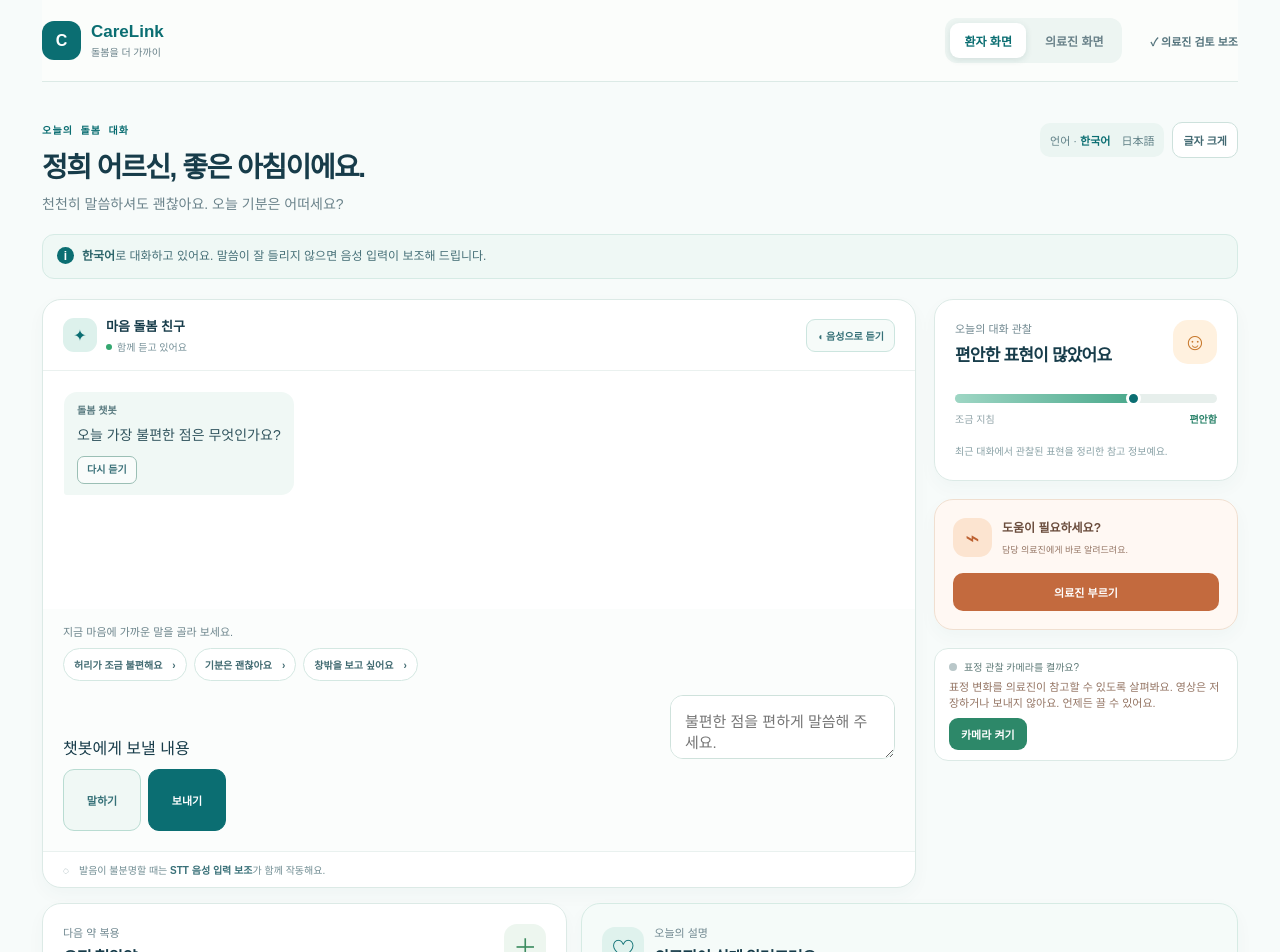
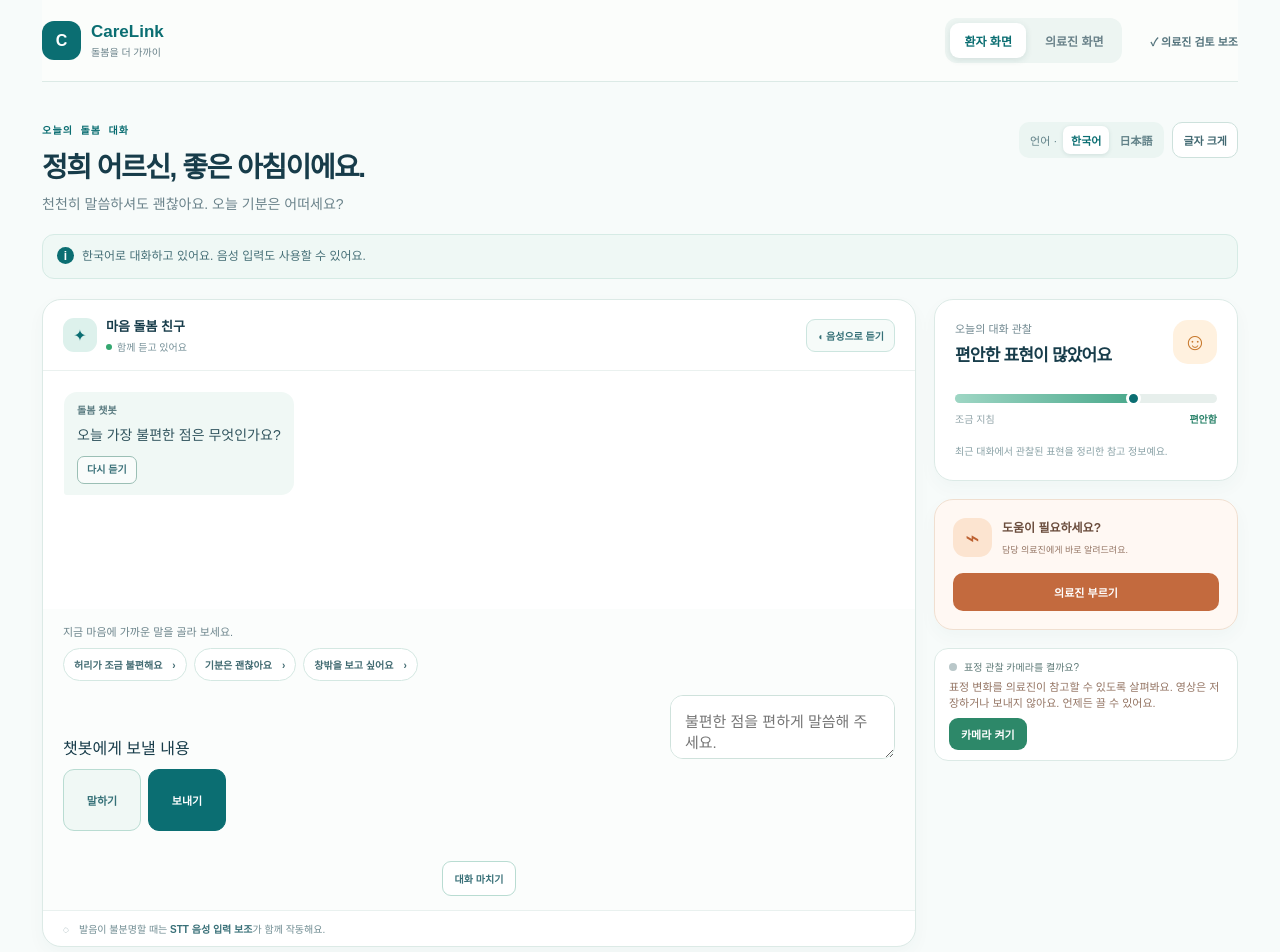
Before and after one commit to MunChaerin/biohealth-global-matching, a Next.js app: page /patient in a window 1280 px wide. Shown: the top 952 px of the page. Built offline with nearby package versions, Linux system fonts and the light colour scheme; no server answers.

Commit message:
✨ feat(chatbot): 대화 종료와 언어 선택 흐름 추가

```diff
--- a/components/patient/ChatInput.tsx
+++ b/components/patient/ChatInput.tsx
@@ -12,6 +12,7 @@ interface ChatInputProps {
   speechError: string | null;
   onStartListening: (onTranscript: (text: string) => void) => void;
   onStopListening: () => void;
+  placeholder?: string;
 }
 
 export function ChatInput({
@@ -23,6 +24,7 @@ export function ChatInput({
   speechError,
   onStartListening,
   onStopListening,
+  placeholder = "불편한 점을 편하게 말씀해 주세요.",
 }: ChatInputProps) {
   const [text, setText] = useState("");
 
@@ -57,7 +59,7 @@ export function ChatInput({
         value={text}
         onChange={(event) => setText(event.target.value)}
         onKeyDown={handleKeyDown}
-        placeholder={disabled ? "의료진 연결 안내를 확인해 주세요." : "불편한 점을 편하게 말씀해 주세요."}
+        placeholder={disabled ? "의료진 연결 안내를 확인해 주세요." : placeholder}
         rows={2}
         disabled={disabled || isLoading}
       />
--- a/components/patient/PatientChat.tsx
+++ b/components/patient/PatientChat.tsx
@@ -8,16 +8,22 @@ import { ChatMessage } from "./ChatMessage";
 import { SafetyNotice } from "./SafetyNotice";
 import { usePatientChat } from "./usePatientChat";
 import { useSpeech } from "./useSpeech";
+import type { ChatLanguage } from "../../lib/chatbot/types";
 import styles from "./patient-chat.module.css";
 
 const quickReplies = ["허리가 조금 불편해요", "기분은 괜찮아요", "창밖을 보고 싶어요"];
 
 export function PatientChat() {
-  const { context, error, isLoading, safetyHold, sendMessage } = usePatientChat();
+  const { context, error, isComplete, isLoading, safetyHold, finishSession, sendMessage, setLanguage } = usePatientChat();
   const speech = useSpeech();
   const endRef = useRef<HTMLDivElement>(null);
   const [isCalling, setIsCalling] = useState(false);
   const [medicationTaken, setMedicationTaken] = useState(false);
+  const language = context.language ?? "ko";
+  const isJapanese = language === "ja";
+  const copy = isJapanese
+    ? { kicker: "今日のケア対話", title: "ジョンヒさん、おはようございます。", subtitle: "ゆっくりお話しください。今日のお気持ちはいかがですか？", notice: "日本語でお話ししています。音声入力も使えます。", assistant: "こころのケア友だち", listening: "一緒に聞いています", quick: "今の気持ちに近い言葉を選んでください。", finish: "会話を終える", soap: "SOAP下書きを作成しました", soapHelp: "医療スタッフが確認して最終判断します。", placeholder: "つらいことをゆっくり話してください。" }
+    : { kicker: "오늘의 돌봄 대화", title: "정희 어르신, 좋은 아침이에요.", subtitle: "천천히 말씀하셔도 괜찮아요. 오늘 기분은 어떠세요?", notice: "한국어로 대화하고 있어요. 음성 입력도 사용할 수 있어요.", assistant: "마음 돌봄 친구", listening: "함께 듣고 있어요", quick: "지금 마음에 가까운 말을 골라 보세요.", finish: "대화 마치기", soap: "SOAP 초안을 작성했어요", soapHelp: "의료진이 확인한 뒤 최종 판단합니다.", placeholder: "불편한 점을 편하게 말씀해 주세요." };
 
   useEffect(() => {
     endRef.current?.scrollIntoView({ behavior: "smooth", block: "nearest" });
@@ -38,22 +44,24 @@ export function PatientChat() {
       </header>
 
       <section className={styles.patientWelcome}>
-        <div><p className={styles.sectionKicker}>오늘의 돌봄 대화</p><h1>정희 어르신, 좋은 아침이에요.</h1><p>천천히 말씀하셔도 괜찮아요. 오늘 기분은 어떠세요?</p></div>
-        <div className={styles.patientTools}><span className={styles.languageSwitch}>언어 · <b>한국어</b>　日本語</span><button type="button">글자 크게</button></div>
+        <div><p className={styles.sectionKicker}>{copy.kicker}</p><h1>{copy.title}</h1><p>{copy.subtitle}</p></div>
+        <div className={styles.patientTools}><div className={styles.languageSwitch} aria-label="언어 선택"><span>언어 ·</span><button type="button" className={language === "ko" ? styles.selectedLanguage : ""} onClick={() => setLanguage("ko" as ChatLanguage)} aria-pressed={language === "ko"}>한국어</button><button type="button" className={language === "ja" ? styles.selectedLanguage : ""} onClick={() => setLanguage("ja" as ChatLanguage)} aria-pressed={language === "ja"}>日本語</button></div><button type="button">글자 크게</button></div>
       </section>
 
-      <div className={styles.notice}><span>i</span><p><b>한국어</b>로 대화하고 있어요. 말씀이 잘 들리지 않으면 음성 입력이 보조해 드립니다.</p></div>
+      <div className={styles.notice}><span>i</span><p>{copy.notice}</p></div>
 
       <div className={styles.patientLayout}>
         <section className={styles.conversationCard} aria-label="환자용 건강 대화">
-          <div className={styles.conversationHead}><div className={styles.assistantIdentity}><span className={styles.assistantDot}>✦</span><div><b>마음 돌봄 친구</b><small><i /> 함께 듣고 있어요</small></div></div><span className={styles.voiceLabel}>◖ 음성으로 듣기</span></div>
+          <div className={styles.conversationHead}><div className={styles.assistantIdentity}><span className={styles.assistantDot}>✦</span><div><b>{copy.assistant}</b><small><i /> {copy.listening}</small></div></div><span className={styles.voiceLabel}>◖ 음성으로 듣기</span></div>
           <section className={styles.messages} aria-live="polite" aria-busy={isLoading}>
             {context.messages.map((item, index) => <ChatMessage key={`${item.createdAt}-${index}`} message={item} canSpeak={speech.synthesisSupported} isSpeaking={speech.isSpeaking} onSpeak={speech.speak} onStopSpeaking={speech.stopSpeaking} />)}
             {isLoading ? <p className={styles.loading}>답변을 확인하고 있어요...</p> : null}
             {error ? <p className={styles.error} role="alert">{error}</p> : null}
             {safetyHold ? <SafetyNotice /> : null}<div ref={endRef} />
           </section>
-          <div className={styles.replyArea}><p>지금 마음에 가까운 말을 골라 보세요.</p><div className={styles.quickReplies}>{quickReplies.map((reply) => <button type="button" key={reply} onClick={() => void handleSend(reply)} disabled={isLoading || safetyHold}>{reply}　›</button>)}</div><ChatInput disabled={safetyHold} isLoading={isLoading} onSend={handleSend} isListening={speech.isListening} recognitionSupported={speech.recognitionSupported} speechError={speech.speechError} onStartListening={speech.startListening} onStopListening={speech.stopListening} /></div>
+          <div className={styles.replyArea}><p>{copy.quick}</p><div className={styles.quickReplies}>{quickReplies.map((reply) => <button type="button" key={reply} onClick={() => void handleSend(reply)} disabled={isLoading || safetyHold || isComplete}>{reply}　›</button>)}</div><ChatInput disabled={safetyHold || isComplete} isLoading={isLoading} onSend={handleSend} isListening={speech.isListening} recognitionSupported={speech.recognitionSupported} speechError={speech.speechError} onStartListening={speech.startListening} onStopListening={speech.stopListening} placeholder={copy.placeholder} /></div>
+          {!safetyHold && !isComplete ? <div className={styles.sessionActions}><button type="button" onClick={finishSession}>{copy.finish}</button></div> : null}
+          {isComplete ? <div className={styles.soapReady} role="status"><strong>{copy.soap}</strong><span>{copy.soapHelp}</span><button type="button" onClick={() => window.location.assign("/clinician")}>의료진 화면에서 확인 ›</button></div> : null}
           <div className={styles.assistStrip}>◌　발음이 불분명할 때는 <b>STT 음성 입력 보조</b>가 함께 작동해요.</div>
         </section>
 
--- a/components/patient/usePatientChat.ts
+++ b/components/patient/usePatientChat.ts
@@ -2,6 +2,7 @@
 
 import { useMemo, useRef, useState } from "react";
 import type {
+  ChatLanguage,
   ChatbotContext,
   ChatbotTurnOutput,
   ChatMessage,
@@ -35,6 +36,7 @@ export function usePatientChat() {
     messages: [message("assistant", firstQuestion)],
     subjective: {},
     safetyFlags: [],
+    language: "ko",
   });
   const contextRef = useRef(context);
   const requestInFlight = useRef(false);
@@ -47,8 +49,17 @@ export function usePatientChat() {
     setContext(next);
   }
 
+  function setLanguage(language: ChatLanguage) {
+    commit({ ...contextRef.current, language });
+  }
+
+  function finishSession() {
+    commit({ ...contextRef.current, state: "READY_FOR_SOAP" });
+    setSessionAction("complete");
+  }
+
   async function sendMessage(patientText: string): Promise<ChatbotTurnOutput | undefined> {
-    if (requestInFlight.current || sessionAction === "handoff" || contextRef.current.state === "SAFETY_HOLD") return;
+    if (requestInFlight.current || sessionAction === "handoff" || sessionAction === "complete" || contextRef.current.state === "SAFETY_HOLD" || contextRef.current.state === "READY_FOR_SOAP") return;
 
     requestInFlight.current = true;
     setIsLoading(true);
@@ -97,5 +108,6 @@ export function usePatientChat() {
 
   const safetyHold = context.state === "SAFETY_HOLD" || sessionAction === "handoff" || context.safetyFlags.length > 0;
 
-  return { context, error, isLoading, safetyHold, sendMessage };
+  const isComplete = sessionAction === "complete" || context.state === "READY_FOR_SOAP";
+  return { context, error, isLoading, safetyHold, isComplete, finishSession, setLanguage, sendMessage };
 }
--- a/lib/chatbot/openaiProvider.ts
+++ b/lib/chatbot/openaiProvider.ts
@@ -1,6 +1,7 @@
 import OpenAI from "openai";
 import { validateChatbotTurnOutput } from "./schemas";
 import type {
+  ChatLanguage,
   ChatbotContext,
   ChatbotProvider,
   ChatbotTurnInput,
@@ -121,6 +122,11 @@ const systemInstructions = `
 9. 예: 환자가 "허리 아파"라고 답하면 chiefConcern에 기록하고 "허리가 불편하시군요. 어느 부위가 가장 아픈가요?"처럼 다음 질문을 한다.
 `;
 
+const languageInstructions: Record<ChatLanguage, string> = {
+  ko: "환자에게 보여줄 문장과 음성 문장은 쉽고 짧은 한국어로 작성한다.",
+  ja: "患者に表示する文と音声文は、やさしく短い日本語で作成する。医療用語は避ける。",
+};
+
 const questionByTarget: Record<string, string> = {
   identity: "본인이 맞는지 확인해도 될까요?",
   consent: "현재 상태에 대해 몇 가지 질문을 드려도 될까요?",
@@ -164,6 +170,7 @@ function buildInput(input: ChatbotTurnInput): string {
       safetyFlags: context.safetyFlags,
       recentMessages: context.messages.slice(-8),
       patientText: input.patientText,
+      language: context.language ?? "ko",
     },
     null,
     2,
@@ -186,7 +193,7 @@ export class OpenAiChatbotProvider implements ChatbotProvider {
   async runTurn(input: ChatbotTurnInput): Promise<ChatbotTurnOutput> {
     const response = await this.client.responses.create({
       model: this.model,
-      instructions: systemInstructions,
+      instructions: `${systemInstructions}\n\n현재 응답 언어 규칙: ${languageInstructions[input.context.language ?? "ko"]}`,
       input: buildInput(input),
       text: {
         format: {
--- a/lib/chatbot/types.ts
+++ b/lib/chatbot/types.ts
@@ -15,6 +15,7 @@ export const conversationStates = [
 export type ConversationState = (typeof conversationStates)[number];
 
 export type SessionAction = "continue" | "pause" | "handoff" | "complete";
+export type ChatLanguage = "ko" | "ja";
 
 export type QuestionTarget =
   | "identity"
@@ -66,6 +67,7 @@ export interface ChatbotContext {
   subjective: SubjectiveData;
   safetyFlags: SafetyFlag[];
   consentGiven?: boolean;
+  language?: ChatLanguage;
 }
 
 export interface ChatMessage {
```
Also changed, not shown: components/patient/patient-chat.module.css.
